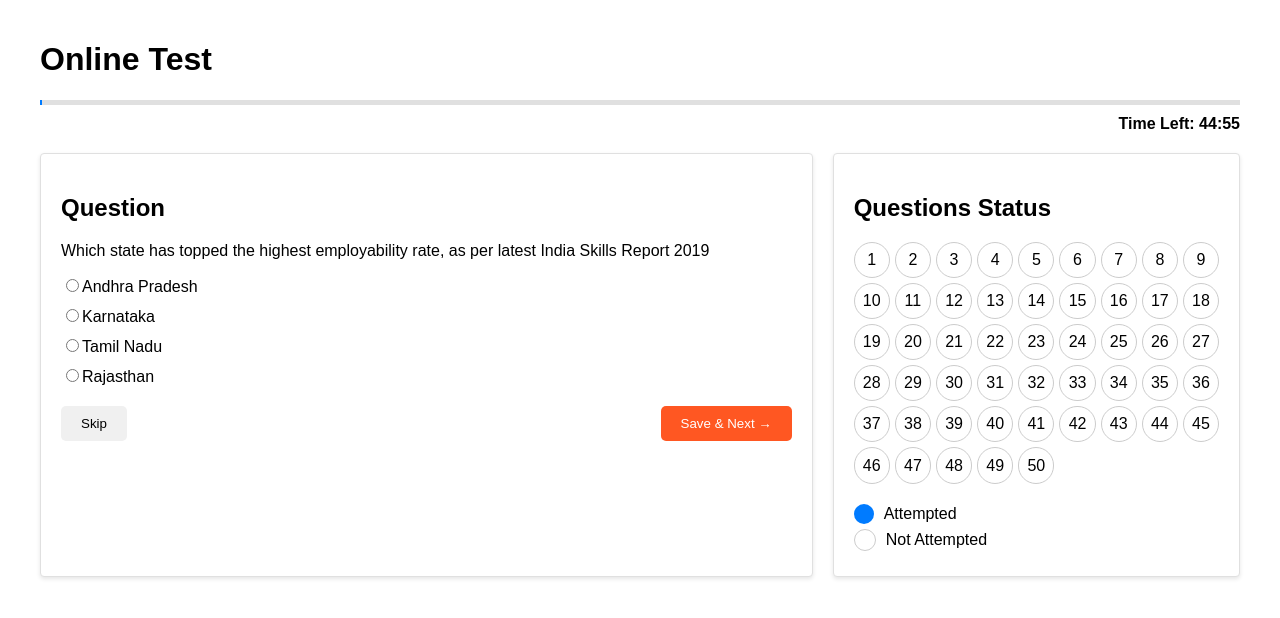
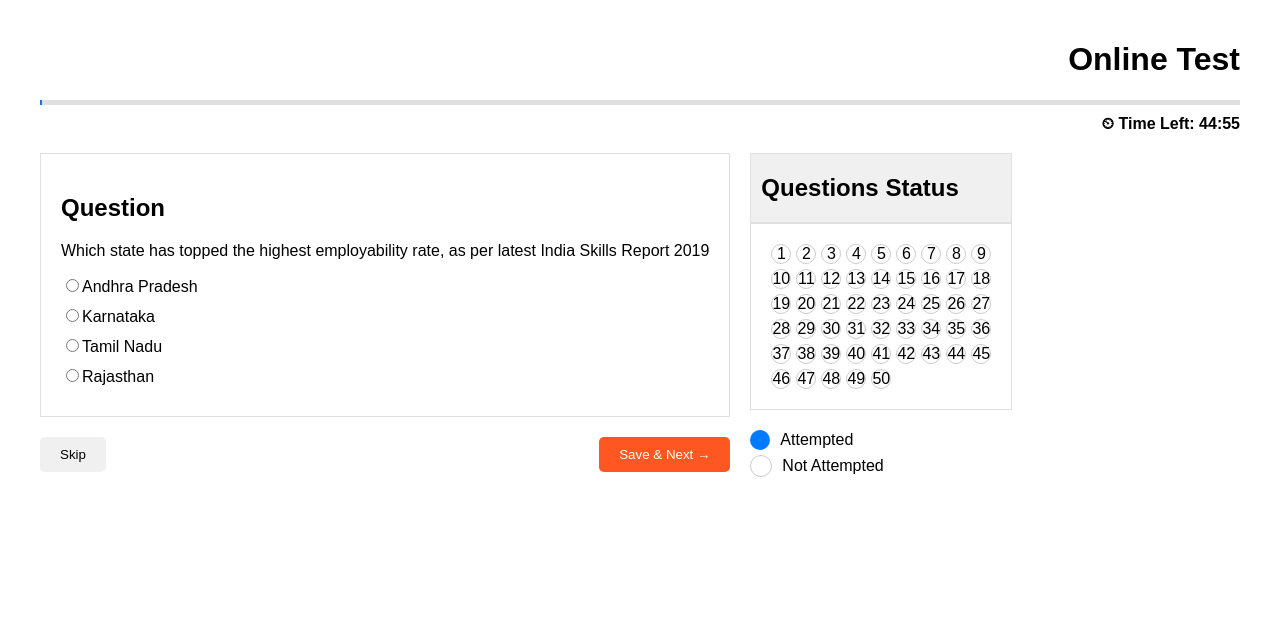
Before and after one commit to aadarsharma/online-test-app-ui, a React (Create React App) app: page / in a window 1280 px wide. Shown: the top 618 px of the page. Built offline with nearby package versions, Linux system fonts and the light colour scheme.

Commit message:
first commit

```diff
--- a/src/OnlineTest.css
+++ b/src/OnlineTest.css
@@ -30,9 +30,29 @@
 .content-box {
   background-color: #fff;
   border: 1px solid #e0e0e0;
-  border-radius: 4px;
   padding: 20px;
-  box-shadow: 0 2px 4px rgba(0, 0, 0, 0.1);
+}
+
+.content-box1 {
+  background-color: #fff;
+  border: 1px solid #e0e0e0;
+  padding: 0px;
+  padding-left: 10px;
+}
+
+.bg-color-400 {
+  background-color: #f0f0f0;
+}
+
+.text-align-right {
+  text-align: right;
+}
+
+.component .center-content {
+  display: flex;
+  justify-content: center; /* Horizontally center */
+  align-items: center; /* Vertically center */
+  height: 100%; /* Ensure the container has a height to allow vertical centering */
 }
 
 .question-section {
--- a/src/OnlineTest.jsx
+++ b/src/OnlineTest.jsx
@@ -34,12 +34,13 @@ const OnlineTest = () => {
 
   return (
     <div className="online-test">
-      <h1>Online Test</h1>
+      <h1 className="text-align-right">Online Test</h1>
       <div className="progress-bar">
         <div className="progress" style={{ width: `${(2700 - timeLeft) / 27}%` }}></div>
       </div>
-      <div className="time-left">Time Left: {formatTime(timeLeft)}</div>
+      <div className="time-left">⏲ Time Left: {formatTime(timeLeft)}</div>
       <div className="test-content">
+        <div>
           <div className="content-box question-section">
             <h2>Question</h2>
             <p>{currentQuestion.text}</p>
@@ -49,19 +50,26 @@ const OnlineTest = () => {
                 {option}
               </label>
             ))}
+          </div>
           <div className="button-group">
+            <div className='component center-content'>
               <button className="skip-button">Skip</button>
+            </div>
             <button className="save-next-button" onClick={handleSaveAndNext}>Save & Next →</button>
           </div>
         </div>
+        <div>
+          <div className='content-box1 bg-color-400'>
+              <h2 className='bg-color-400'>Questions Status</h2>
+          </div>
           <div className="content-box questions-status">
-          <h2>Questions Status</h2>
             <div className="status-grid">
               {questionStatus.map((status, index) => (
                 <div key={index} className={`status-item ${status ? 'attempted' : ''}`}>
                   {index + 1}
                 </div>
               ))}
+            </div>
           </div>
           <div className="status-legend">
             <div className="legend-item">
```
Lines whose indentation alone changed are shown as unchanged.
